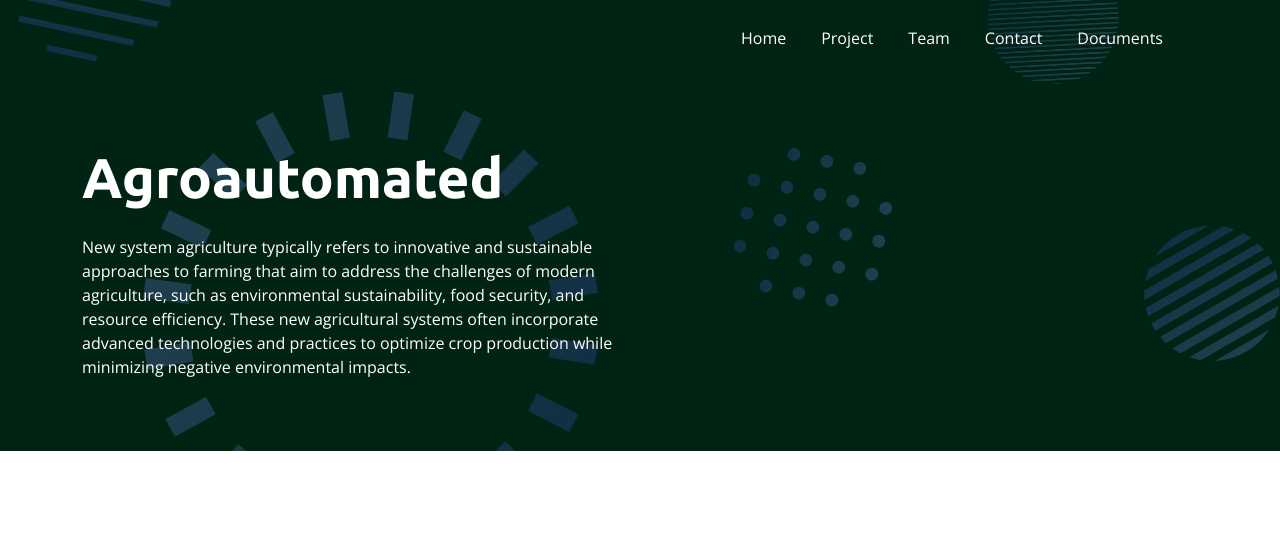
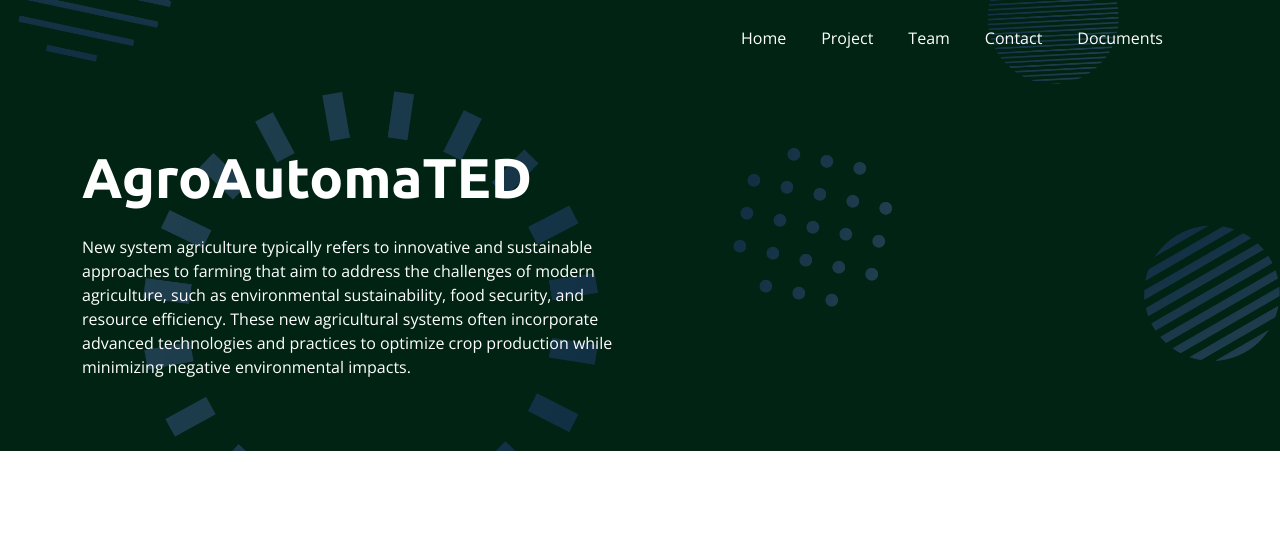
Before and after one commit to kdenizakin/agroautomated, a plain HTML site: page index.html in a window 1280 px wide. Shown: the top 544 px of the page. Drawn offline with nearby package versions, Linux system fonts and the light colour scheme.

Commit message:
Update index.html

```diff
--- a/index.html
+++ b/index.html
@@ -3,7 +3,7 @@
 
 <head>
     <meta charset="utf-8">
-    <title>Agroautomated</title>
+    <title>AgroAutomaTED</title>
     <meta content="width=device-width, initial-scale=1.0" name="viewport">
     <meta content="" name="keywords">
     <meta content="" name="description">
@@ -71,7 +71,7 @@
         <div class="container pt-5">
             <div class="row g-5 pt-5">
                 <div class="col-lg-6 align-self-center text-center text-lg-start mb-lg-5">
-                    <h1 class="display-4 text-white mb-4 animated slideInRight">Agroautomated</h1>
+                    <h1 class="display-4 text-white mb-4 animated slideInRight">AgroAutomaTED</h1>
                     <p class="text-white mb-4 animated slideInRight ">New system agriculture typically refers to innovative and sustainable approaches to farming that aim to address the challenges of modern agriculture, such as environmental sustainability, food security, and resource efficiency. These new agricultural systems often incorporate advanced technologies and practices to optimize crop production while minimizing negative environmental impacts.</p>
                 </div>
                 <div class="col-lg-6 align-self-end text-center text-lg-end">
```
